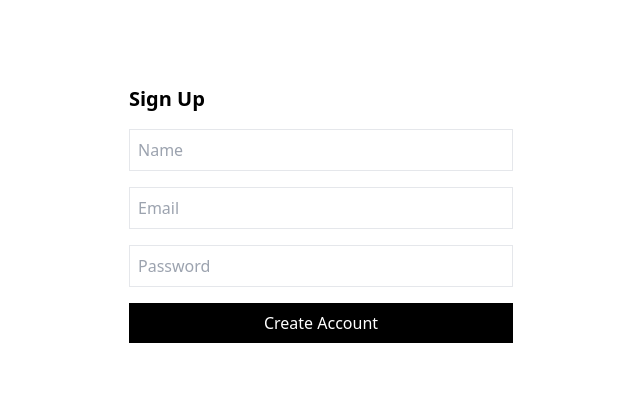
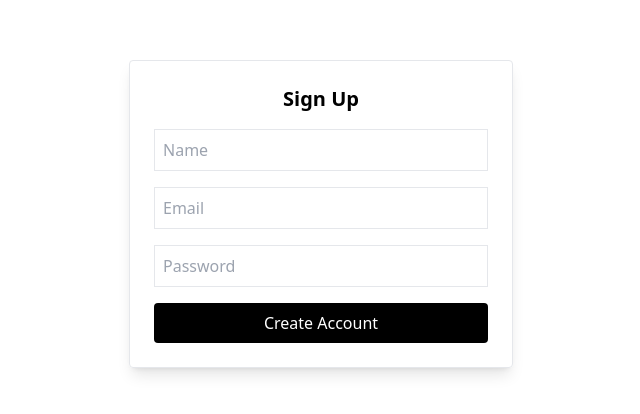
Before and after one commit to chaitu518/TinyUrlFrontEnd, a Next.js app: page /register in a window 1280 px wide. Shown: the part 186-600 px from the top of the page, without its empty margins (319-959 px from the left). Built offline with nearby package versions, Linux system fonts and the light colour scheme; no server answers.

Commit message:
added verify email page

```diff
--- a/app/register/page.tsx
+++ b/app/register/page.tsx
@@ -6,10 +6,13 @@ import { useRouter } from "next/navigation";
 
 export default function RegisterPage() {
   const router = useRouter();
+
   const [name, setName] = useState("");
   const [email, setEmail] = useState("");
   const [password, setPassword] = useState("");
+
   const [error, setError] = useState("");
+  const [success, setSuccess] = useState("");
 
   useEffect(() => {
     if (localStorage.getItem("token")) {
@@ -19,32 +22,61 @@ export default function RegisterPage() {
 
   const register = async () => {
     setError("");
+    setSuccess("");
+
     try {
-      const res = await api.post("/api/users/register", {
+      await api.post("/api/users/register", {
         name,
         email,
         password,
       });
 
-      localStorage.setItem("token", res.data.access_token);
-      router.push("/");
-    } catch {
-      setError("Registration failed");
+      setSuccess(
+        "Registration successful. Please check your email to verify your account."
+      );
+
+      // Redirect after short delay
+      setTimeout(() => {
+        router.push("/login");
+      }, 3000);
+    } catch (err: any) {
+      setError(
+        err.response?.data?.message || "Registration failed"
+      );
     }
   };
 
   return (
     <div className="flex min-h-screen items-center justify-center">
-      <div className="w-96 space-y-4">
-        <h1 className="text-xl font-bold">Sign Up</h1>
+      <div className="w-96 space-y-4 rounded border p-6 shadow-lg">
+        <h1 className="text-xl font-bold text-center">Sign Up</h1>
 
-        <input className="w-full border p-2" placeholder="Name" onChange={e => setName(e.target.value)} />
-        <input className="w-full border p-2" placeholder="Email" onChange={e => setEmail(e.target.value)} />
-        <input type="password" className="w-full border p-2" placeholder="Password" onChange={e => setPassword(e.target.value)} />
+        <input
+          className="w-full border p-2"
+          placeholder="Name"
+          onChange={(e) => setName(e.target.value)}
+        />
+
+        <input
+          className="w-full border p-2"
+          placeholder="Email"
+          onChange={(e) => setEmail(e.target.value)}
+        />
+
+        <input
+          type="password"
+          className="w-full border p-2"
+          placeholder="Password"
+          onChange={(e) => setPassword(e.target.value)}
+        />
 
         {error && <p className="text-red-500">{error}</p>}
+        {success && <p className="text-green-600">{success}</p>}
 
-        <button onClick={register} className="w-full bg-black text-white p-2">
+        <button
+          onClick={register}
+          className="w-full bg-black text-white p-2 rounded hover:opacity-90"
+        >
           Create Account
         </button>
       </div>
--- /dev/null
+++ b/app/verify-email/page.tsx
@@ -0,0 +1,55 @@
+"use client";
+
+import { useSearchParams, useRouter } from "next/navigation";
+import { useEffect, useState } from "react";
+import axios from "axios";
+
+export default function VerifyEmailPage() {
+  const searchParams = useSearchParams();
+  const router = useRouter();
+
+  const token = searchParams.get("token");
+  const [status, setStatus] = useState<"loading" | "success" | "error">("loading");
+  const [message, setMessage] = useState("");
+
+  useEffect(() => {
+    if (!token) {
+      setStatus("error");
+      setMessage("Invalid verification link");
+      return;
+    }
+
+    const verifyEmail = async () => {
+        console.log("Verifying email with token:", token);
+      try {
+        await axios.post(`${process.env.NEXT_PUBLIC_API_BASE_URL}/api/users/verify-email`,
+                            null,
+                        {
+                            params: { token }
+                        });
+
+        setStatus("success");
+        setMessage("Email verified successfully. Redirecting to login...");
+
+        setTimeout(() => router.push("/login"), 3000);
+      } catch (err: any) {
+        setStatus("error");
+        setMessage(
+          err.response?.data?.message || "Verification failed or link expired"
+        );
+      }
+    };
+
+    verifyEmail();
+  }, [token, router]);
+
+  return (
+    <div className="flex min-h-screen items-center justify-center">
+      <div className="w-96 rounded border p-6 shadow text-center">
+        {status === "loading" && <p>Verifying your email...</p>}
+        {status === "success" && <p className="text-green-600">{message}</p>}
+        {status === "error" && <p className="text-red-600">{message}</p>}
+      </div>
+    </div>
+  );
+}
```
